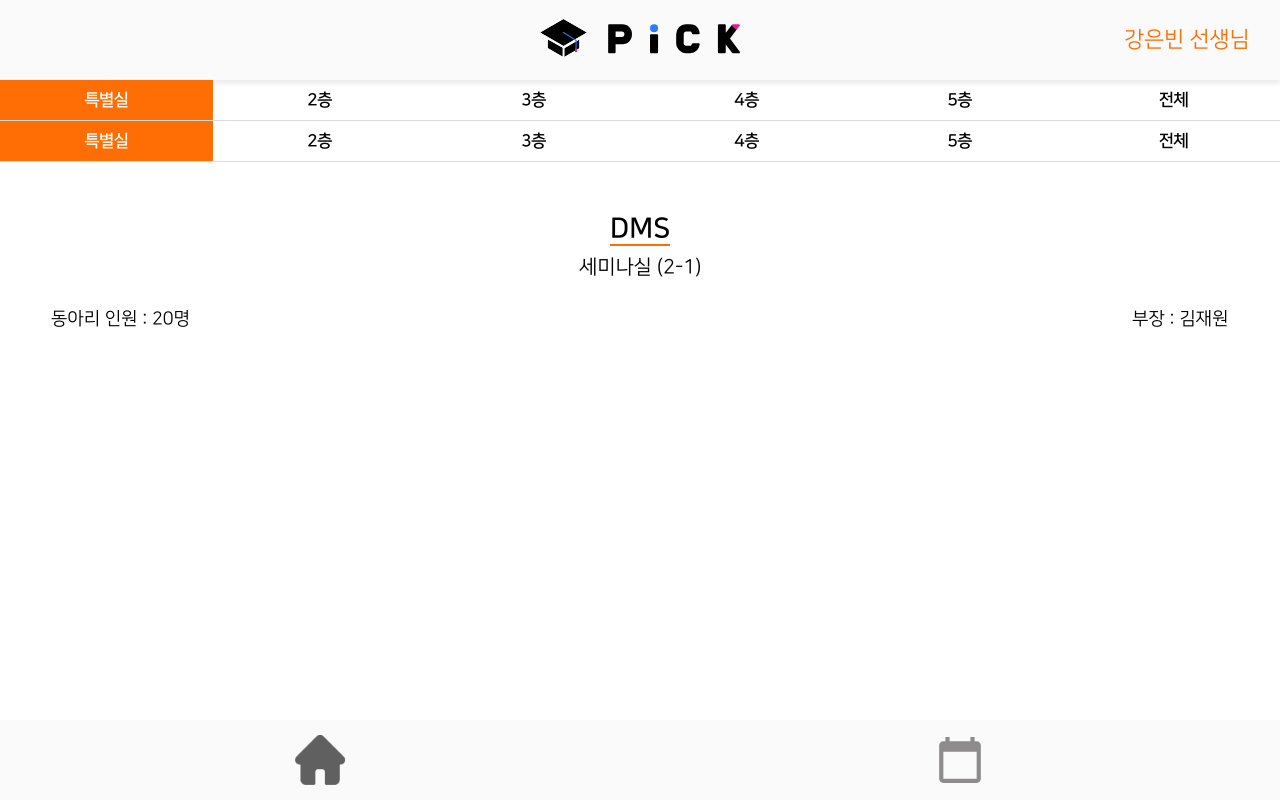
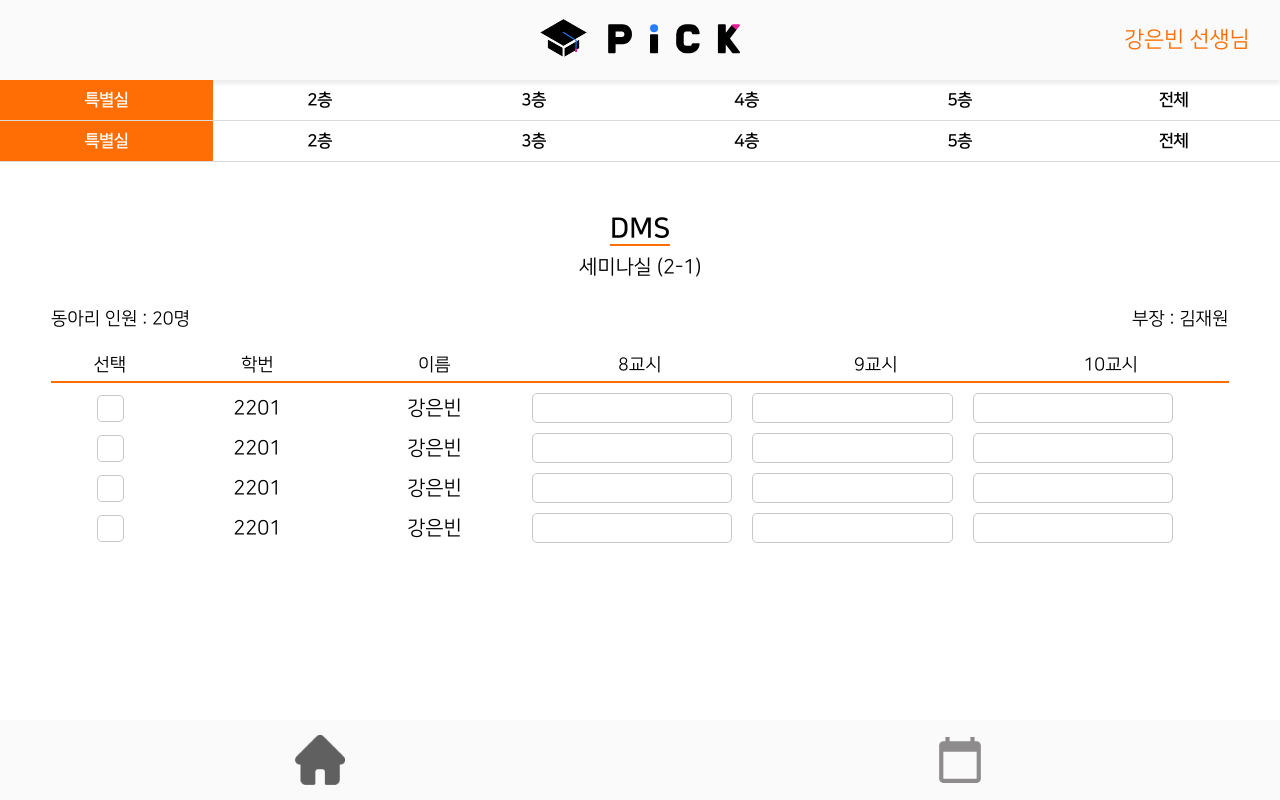
Before and after one commit to DSM-PICK/PICK2021-TABLET-CLIENT, a React (Create React App) app: page /attendance in a window 1280 px wide. Built offline with nearby package versions, Linux system fonts and the light colour scheme.

Commit message:
[ADD] 학생 리스트

```diff
--- a/src/components/attendance/contentList/ContentList.tsx
+++ b/src/components/attendance/contentList/ContentList.tsx
@@ -1,11 +1,26 @@
-import React from 'react';
+import React from "react";
+import { StudentItem } from "../..";
+import * as S from "./style";
 
 const ContentList = () => {
-    return (
-        <div>
-
-        </div>
-    );
+  return (
+    <S.StudentList>
+      <ul className="sub-header">
+        <li>선택</li>
+        <li>학번</li>
+        <li>이름</li>
+        <li>8교시</li>
+        <li>9교시</li>
+        <li>10교시</li>
+      </ul>
+      <div className="student-list">
+        <StudentItem />
+        <StudentItem />
+        <StudentItem />
+        <StudentItem />
+      </div>
+    </S.StudentList>
+  );
 };
 
 export default ContentList;
```
